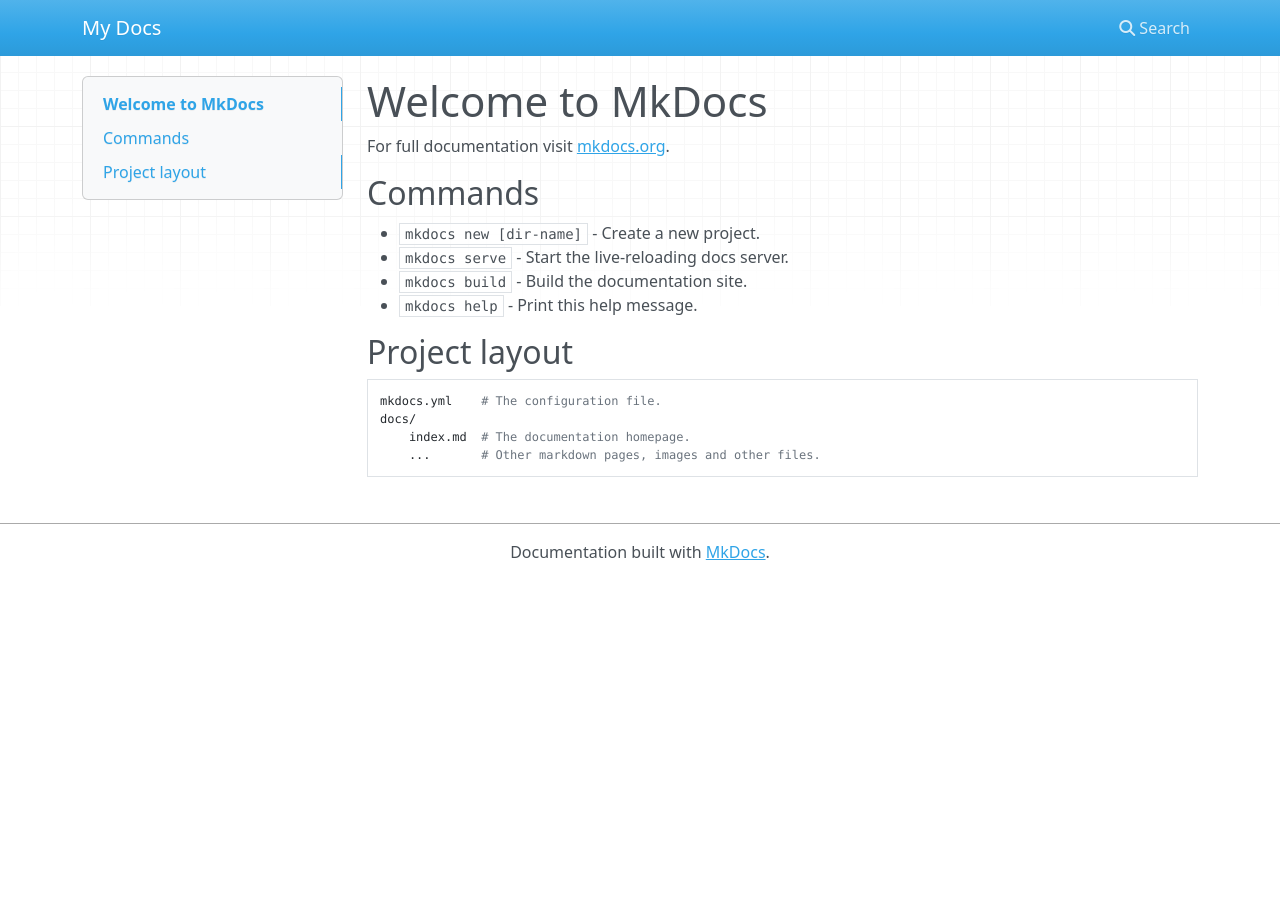
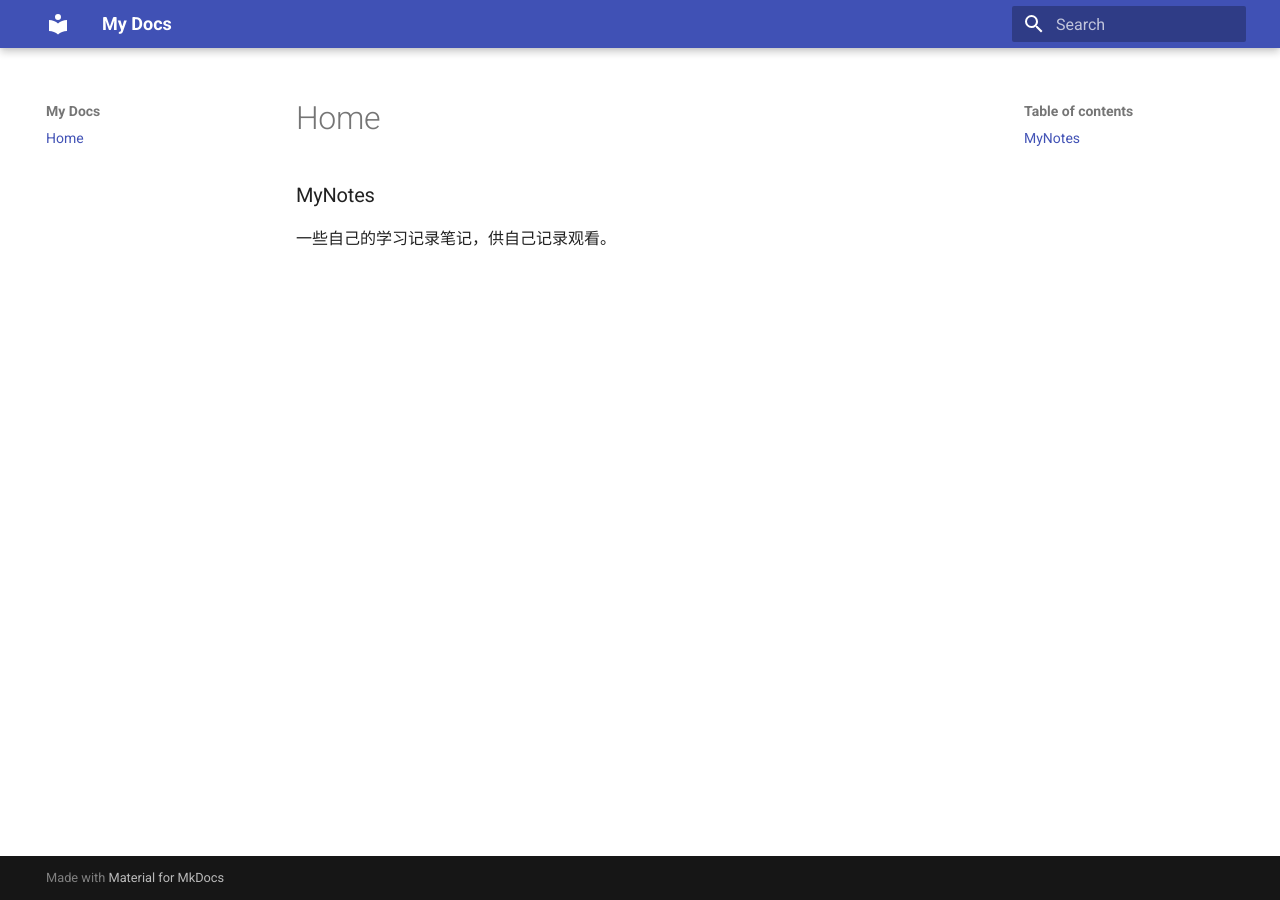
Before and after one commit to weiqisheng/notes, an MkDocs documentation site: the page built from docs/index.md, in a window 1280 px wide. Built offline with MkDocs 1.6.1 and Material for MkDocs 9.7.7, drawn with Linux system fonts in a browser that asks for light colours; nearby versions of some CDN libraries.

Commit message:
material

```diff
--- a/docs/index.md
+++ b/docs/index.md
@@ -1,17 +1,7 @@
-# Welcome to MkDocs
 
-For full documentation visit [mkdocs.org](https://mkdocs.org).
 
-## Commands
 
-* `mkdocs new [dir-name]` - Create a new project.
-* `mkdocs serve` - Start the live-reloading docs server.
-* `mkdocs build` - Build the documentation site.
-* `mkdocs help` - Print this help message.
 
-## Project layout
+### MyNotes
 
-    mkdocs.yml    # The configuration file.
-    docs/
-        index.md  # The documentation homepage.
-        ...       # Other markdown pages, images and other files.
+一些自己的学习记录笔记，供自己记录观看。
--- a/mkdocs.yml
+++ b/mkdocs.yml
@@ -1 +1,3 @@
 site_name: My Docs
+theme:
+  name: material
```
Also changed, not shown: README.md (deleted, +0 -1 lines).
